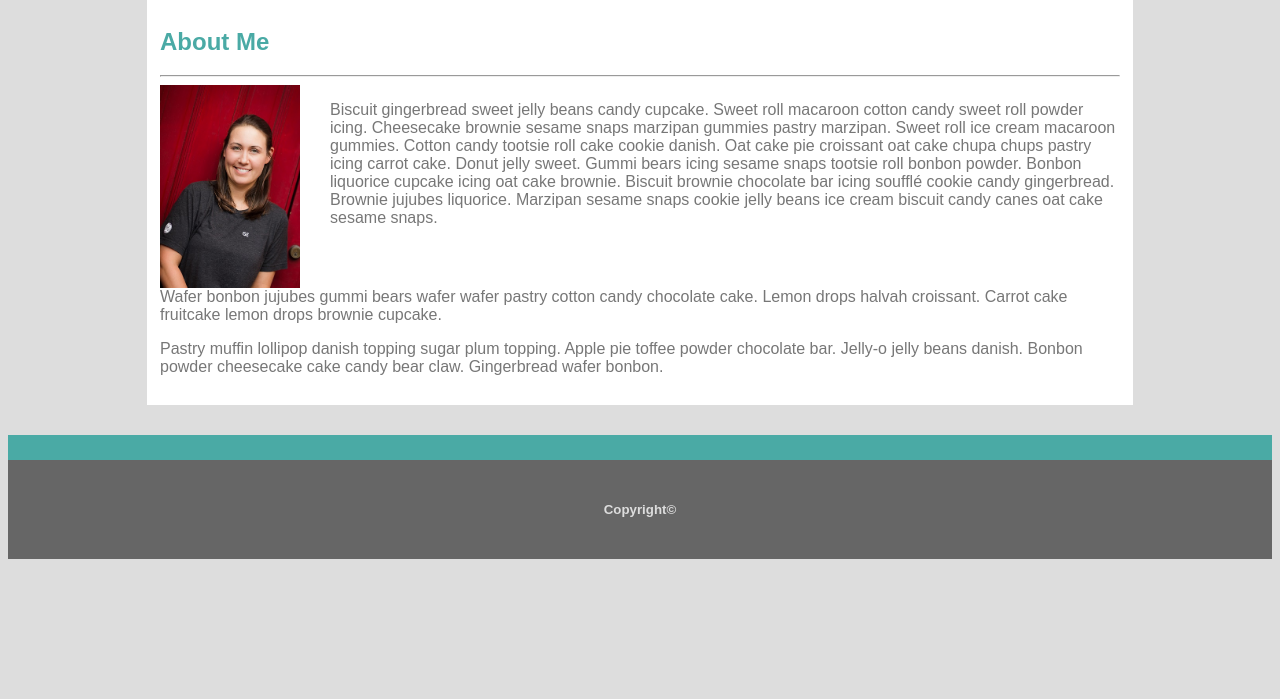
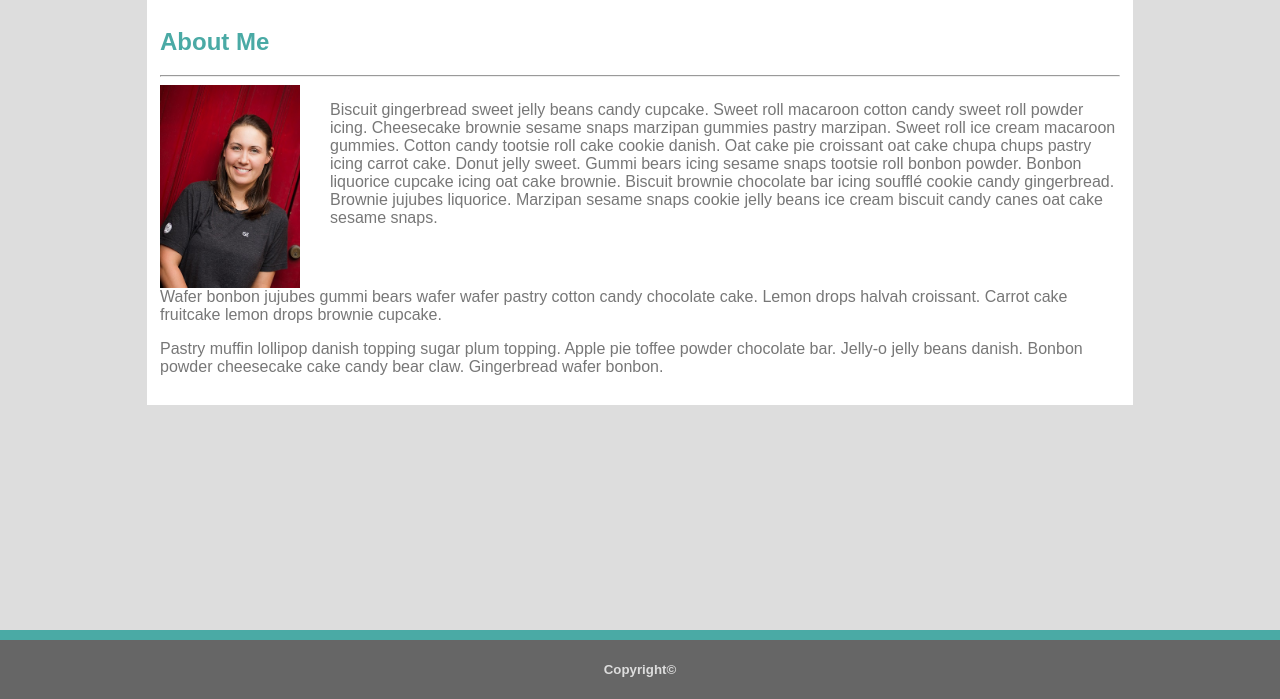
Before and after one commit to slcassidy/Basic-Portfolio, a plain HTML site: page index.html in a window 1280 px wide. Shown: the part 101-800 px from the top of the page. Drawn offline with Linux system fonts and the light colour scheme.

Commit message:
eighth site files

```diff
--- a/assets/css/style.css
+++ b/assets/css/style.css
@@ -164,10 +164,15 @@ h2{
 footer{
 
     /* Can't figure out how to get the padding for he top to come up?*/
-    border-top: 25px solid #4aaaa5;
+    border-top: 10px solid #4aaaa5;
     background-color: #666666;
-    padding: 20px;
-    /* height: 20% */
+    /* padding: 20px; */
+    /* Sticky Footer!! */
+    position: fixed;
+    left: 0;
+    bottom: 0;
+    width: 100%;
+
 
 }
 h5{
@@ -231,6 +236,7 @@ h5{
   }
 
   /* Issues with having a float as it does not stay in the container of the .about */
+  .AboutBox
   #box-set1,
   #box-set2{
     position: relative;
```
Also changed, not shown: portfolio.html (+4 -4 lines).
